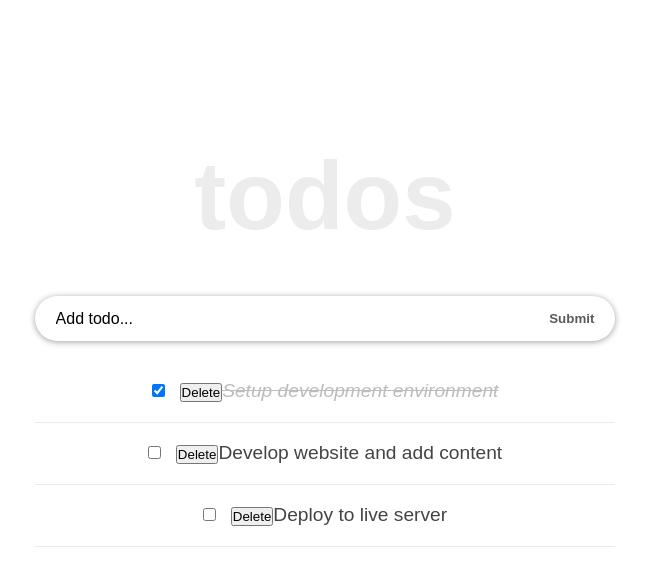
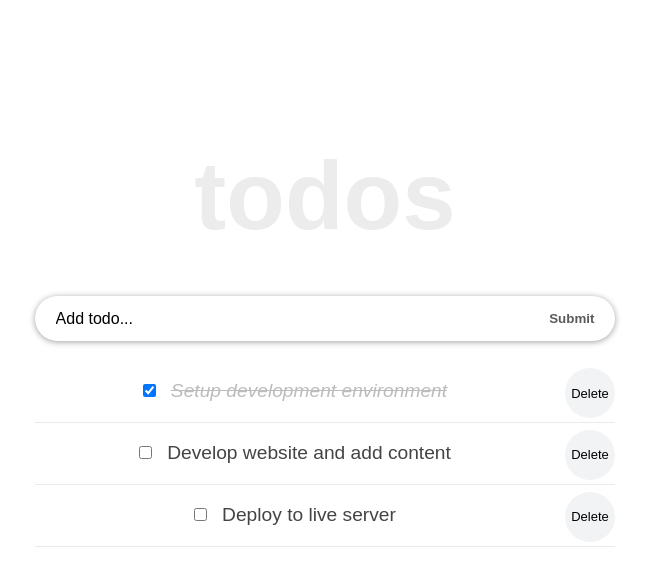
Before and after one commit to warui09/react-todo-app, a React (Create React App) app: page / in a window 1280 px wide. Shown: the top 586 px of the page, without its empty margins (315-964 px from the left). Built offline with nearby package versions, Linux system fonts and the light colour scheme.

Commit message:
changed itemButton classname to camelCase

```diff
--- a/src/components/TodoItem.js
+++ b/src/components/TodoItem.js
@@ -17,7 +17,10 @@ class TodoItem extends React.Component {
           checked={this.props.todo.completed}
           onChange={() => this.props.handleChangeProps(this.props.todo.id)}
         />
-        <button onClick={() => this.props.deleteTodoProps(this.props.todo.id)}>
+        <button
+          onClick={() => this.props.deleteTodoProps(this.props.todo.id)}
+          className={styles.itemButton}
+        >
           Delete
         </button>
         <span style={this.props.todo.completed ? completedStyle : null}>
--- a/src/components/TodoItem.module.css
+++ b/src/components/TodoItem.module.css
@@ -9,7 +9,7 @@
   margin-right: 15px;
 }
 
-.item-button {
+.itemButton {
   font-size: 13px;
   background: #f1f3f4;
   border: none;
```
